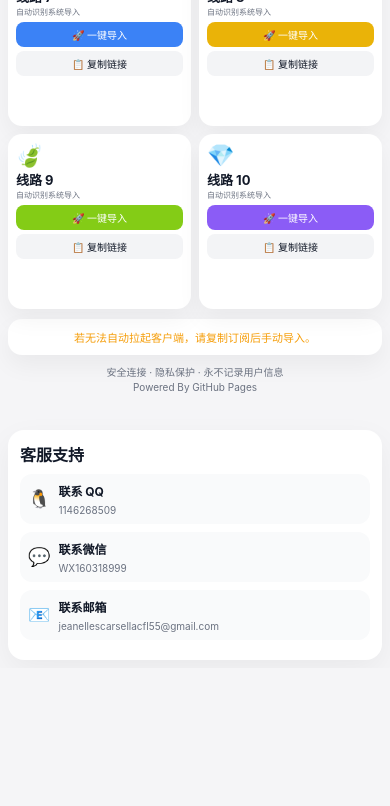
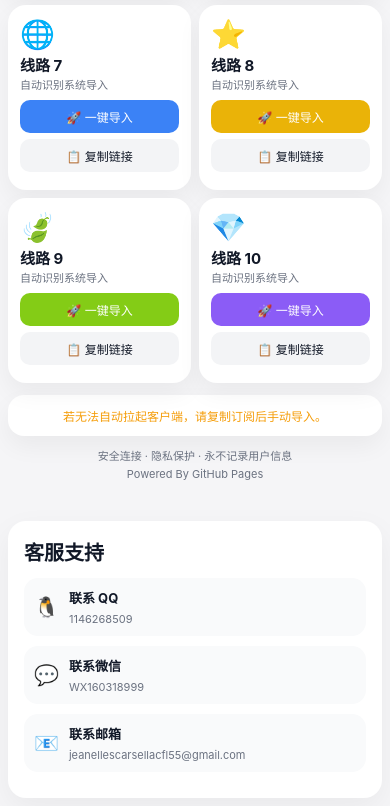
Before and after one commit to JettKing/clash, a plain HTML site: page index.html in a window 390 px wide. Shown: the part 796-1602 px from the top of the page. Before the commit the page ends 1464 px from the top, so only its background shows below. Drawn offline with Linux system fonts and the light colour scheme.

Commit message:
更新 index.html

```diff
--- a/index.html
+++ b/index.html
@@ -393,73 +393,77 @@ body{
 @media(max-width:980px){
 
     body{
+
         padding:8px;
-        overflow:hidden;
     }
 
     .container{
+
         grid-template-columns:1fr;
     }
 
     .topbar{
-        padding:10px 12px;
+
+        padding:10px 14px;
+
         border-radius:16px;
+
         margin-bottom:10px;
     }
 
     .logo{
-        gap:8px;
+
+        gap:10px;
     }
 
     .logo-icon{
-        width:30px;
-        height:30px;
-        font-size:14px;
-        border-radius:10px;
+
+        width:34px;
+        height:34px;
+
+        font-size:16px;
+
+        border-radius:12px;
     }
 
     .logo-text{
-        font-size:16px;
+
+        font-size:18px;
     }
 
     .hero{
-        padding:14px;
+
+        padding:16px;
+
         border-radius:18px;
-        margin-bottom:10px;
+
+        margin-bottom:12px;
     }
 
     .hero h1{
-        font-size:28px;
-        line-height:1.1;
-        margin-bottom:6px;
+
+        font-size:30px;
+
+        line-height:1.15;
+
+        margin-bottom:8px;
     }
 
     .hero p{
-        font-size:12px;
+
+        font-size:13px;
+
+        line-height:1.5;
     }
 
     .system{
 
-        margin-top:10px;
+        margin-top:12px;
 
-        padding:6px 12px;
+        padding:7px 12px;
 
-        font-size:11px;
-
-        display:flex;
-
-        justify-content:center;
-
-        align-items:center;
-
-        width:fit-content;
-
-        margin-left:auto;
-
-        margin-right:auto;
+        font-size:12px;
     }
-
-    /* 宫格 */
 
     .grid{
 
@@ -469,117 +473,114 @@ body{
         gap:8px;
     }
 
-    /* 核心 */
-
     .card{
 
-        padding:8px;
+        padding:12px;
 
-        border-radius:14px;
+        border-radius:18px;
 
-        height:175px;
-
-        display:flex;
-
-        flex-direction:column;
-
-        justify-content:flex-start;
+        min-height:auto;
     }
 
     .icon{
 
-        font-size:22px;
+        font-size:28px;
 
-        margin-bottom:2px;
+        margin-bottom:6px;
     }
 
     .card-title{
 
-        font-size:13px;
+        font-size:15px;
 
-        margin-bottom:2px;
+        margin-bottom:3px;
+
+        line-height:1.2;
     }
 
     .card-desc{
 
-        font-size:8px;
+        font-size:11px;
 
-        line-height:1.1;
+        margin-bottom:8px;
 
-        margin-bottom:5px;
-
-        color:#6b7280;
-    }
-
-    /* 按钮区域贴底 */
-
-    .btn-area{
-
-        margin-top:auto;
+        line-height:1.3;
     }
 
     .btn{
 
-        padding:5px;
+        padding:8px;
 
-        border-radius:8px;
+        border-radius:10px;
 
-        font-size:10px;
+        font-size:12px;
 
-        margin-bottom:4px;
+        margin-bottom:6px;
     }
 
     .sidebar{
-        margin-top:10px;
+
+        margin-top:12px;
     }
 
     .side-card{
-        padding:12px;
-        border-radius:16px;
+
+        padding:16px;
+
+        border-radius:18px;
     }
 
     .side-title{
-        font-size:16px;
-        margin-bottom:8px;
+
+        font-size:20px;
+
+        margin-bottom:12px;
     }
 
     .contact{
-        padding:8px;
-        border-radius:12px;
-        gap:8px;
-        margin-bottom:8px;
+
+        padding:10px;
+
+        border-radius:14px;
+
+        gap:10px;
+
+        margin-bottom:10px;
     }
 
     .contact-icon{
-        font-size:18px;
+
+        font-size:20px;
     }
 
     .contact-name{
-        font-size:12px;
+
+        font-size:13px;
     }
 
     .contact-value{
-        font-size:10px;
+
+        font-size:11px;
     }
 
     .notice{
 
-        margin-top:10px;
+        margin-top:12px;
 
-        padding:10px;
+        padding:12px;
 
-        font-size:11px;
+        font-size:12px;
 
-        border-radius:14px;
+        border-radius:16px;
     }
 
     .footer{
 
-        font-size:10px;
+        font-size:11px;
 
-        margin-top:10px;
+        line-height:1.6;
 
-        line-height:1.5;
+        margin-top:12px;
     }
 }
 
```
